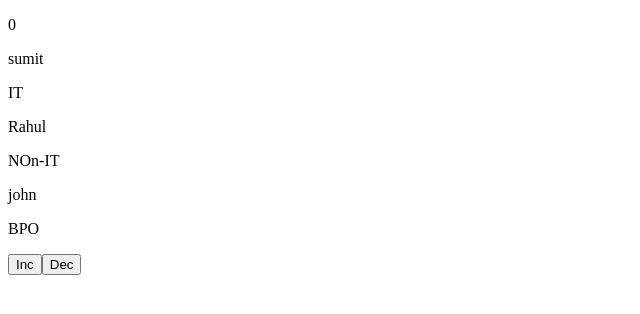
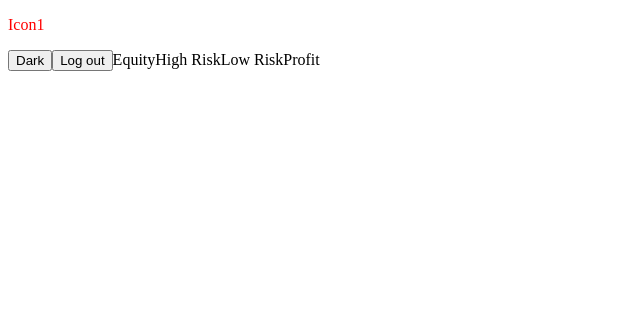
Before and after one commit to perniciachd/ericsson_team, a React (Vite) app: page / in a window 1280 px wide. Shown: the top 314 px of the page, without its empty margins (0-640 px from the left). Built offline with nearby package versions, Linux system fonts and the light colour scheme.

Commit message:
firday-capston-project

```diff
--- a/src/App.tsx
+++ b/src/App.tsx
@@ -1,23 +1,49 @@
-import { useState } from "react";
-import Login from "./components/Login";
-import SignUp from "./components/Signup";
-import Inc from "./components/Inc";
+import { useState } from 'react'
+import './App.css'
+import Badge from './Badge';
+// import Greeting from './Greeting'
+// import Button from './components/Button'
+// import Card from './components/Card'
+
+import Button from './components/Button';
 function App() {
   const [abc, setIsUserLoggedIn] = useState(false);
+  const class1 = {
+  }
   // Call the function to update the isUserLoggedIn
-  // const def = ()=>{
-  //   console.log('Calling from child');
-  //   setIsUserLoggedIn(true);
-  // }
+  const def = ()=>{
+    console.log('Calling from child');
+    setIsUserLoggedIn(true);
+  }
+  const callDark=()=>{
+    console.log('Dark btn called');
+  }
+  const calllogOut=()=>{
+    console.log('Logout btn called');
+  }
+  return(
+    // <Inc/>
+<>
+
+<Button title="Dark" leftIcon={true} rightIcon={false} btnClicked={callDark} cssStyle={class1}/>
+<Button title="Log out" leftIcon={false} rightIcon={false} btnClicked={calllogOut} cssStyle={class1}/>
+ <Badge text="Equity" variant="equity" />
+
+      <Badge text="High Risk" variant="highRisk" />
+
+      <Badge text="Low Risk" variant="lowRisk" />
+
+      <Badge text="Profit" variant="profit" />
+</>
+  );
+  return(
+    <>
+
+    </>
+  )
   // if(abc){
   //   return(<Login/>)
   // }
   // return(<SignUp isUserLoggedIn={abc} updateFlag={def}/>)
-  return(
-    <>
-    <Inc/>
-    </>
-  )
 }
-
 export default App
--- /dev/null
+++ b/src/Badge.tsx
@@ -0,0 +1,14 @@
+type BadgeProps = {
+  text: string;
+  variant: "equity" | "highRisk" | "lowRisk" | "profit";
+};
+
+function Badge({ text, variant }: BadgeProps) {
+  return (
+    <span className={`badge ${variant}`}>
+      {text}
+    </span>
+  );
+}
+
+export default Badge;
--- a/src/components/Button.tsx
+++ b/src/components/Button.tsx
@@ -1,9 +1,10 @@
-
-function Button(){
-return(
-    <>
-    <button onClick={()=>console.log('click me')}>click me</button>
-    </>
-)
+function Button({title,leftIcon,rightIcon,btnClicked,cssStyle}:any){
+    return(
+<>
+         {leftIcon?<p>Icon1</p>:null}
+<button className={cssStyle} onClick={btnClicked}>{title}</button>
+         {rightIcon?<p>Icon2</p>:null}
+</>
+    )
 }
 export default Button;
```
Also changed, not shown: src/components/LogOut/Logout.tsx (added, +9 -0 lines), src/components/dark/Dark.tsx (added, +8 -0 lines).
